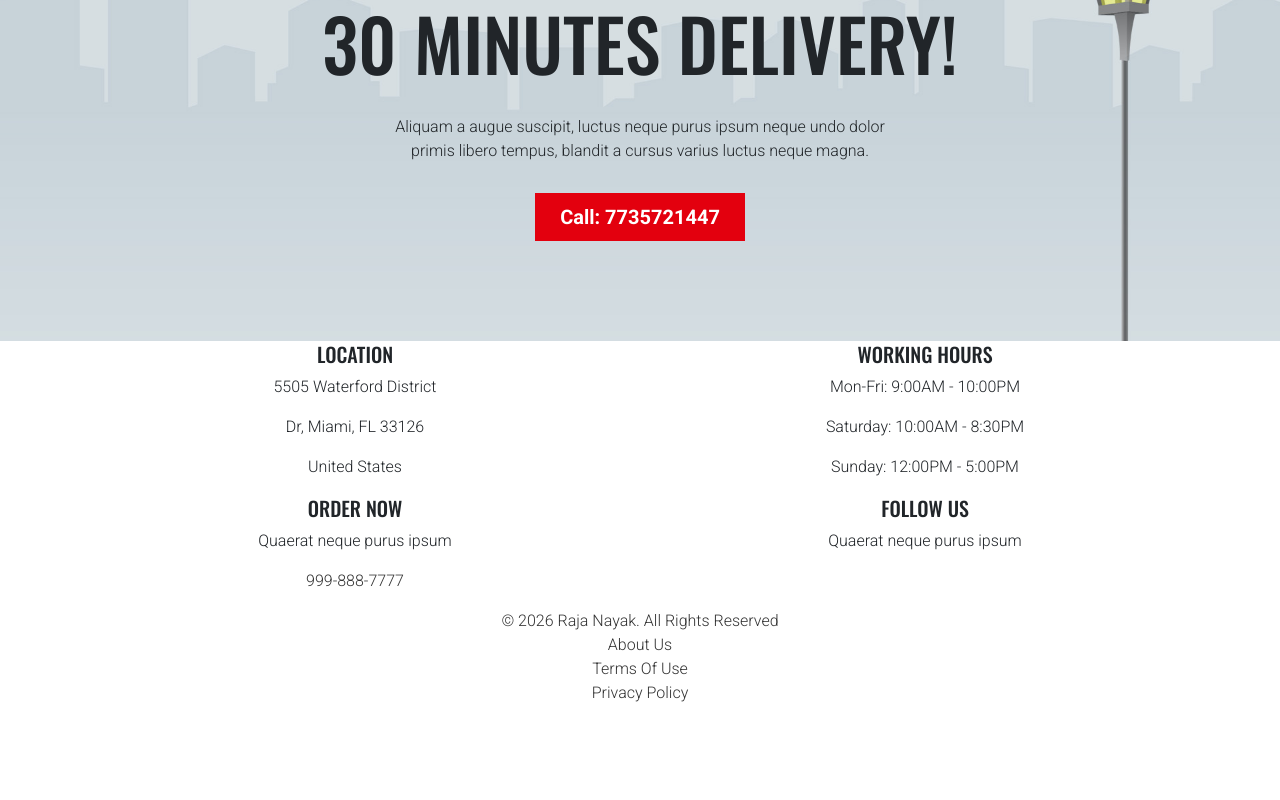
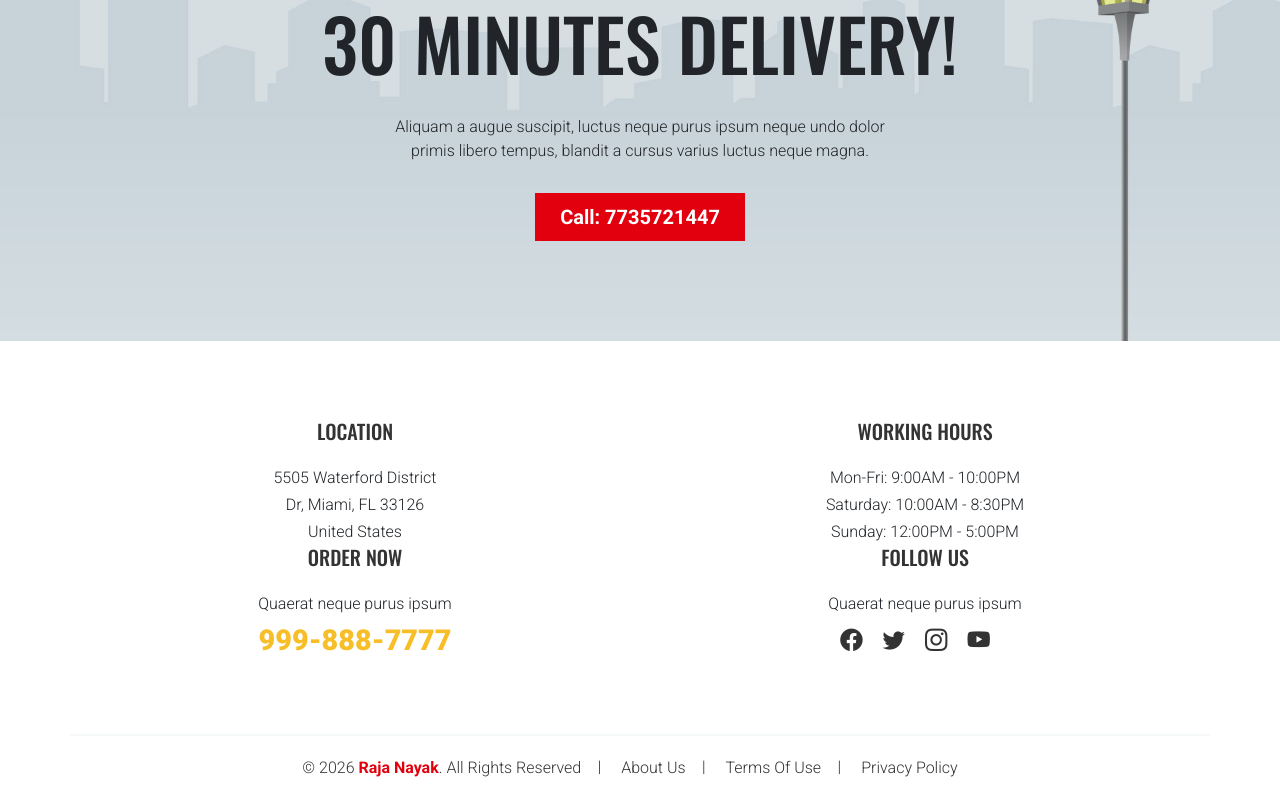
Before and after one commit to rjn45/React_food_app, a React (Create React App) app: page / in a window 1280 px wide. Shown: the part 6733-7533 px from the top of the page. Before the commit the page ends 7438 px from the top, so only its background shows below. Built offline with nearby package versions, Linux system fonts and the light colour scheme.

Commit message:
Footer added

```diff
--- a/src/component/Layouts/Footer.js
+++ b/src/component/Layouts/Footer.js
@@ -1,9 +1,29 @@
-import React from 'react'
+import React, {useState, useEffect} from 'react';
 import { Container, Row, Carousel, Col } from "react-bootstrap";
 import { Link } from 'react-router-dom';
 
 function Footer (){
+  //Scroll State
+  const [isVisible, setIsVisible] = useState(false);
+  const scrollTop = () => {
+    window.scrollTo({
+      top: 0,
+      behavior: "smooth",
+    });
+  };
+
+  const listenToScroll = () => {
+    let heightToHidden = 250;
+    const windowScroll = document.body.scrollTop || document.documentElement.scrollTop;
+
+    windowScroll > heightToHidden ? setIsVisible(true) : setIsVisible(false);
+  }
+
+  useEffect(()=>{
+    window.addEventListener("scroll", listenToScroll);
+  });
   return (
+    <>
     <footer>
       <Container>
         <Row>
@@ -41,22 +61,22 @@ function Footer (){
               <ul className='list-unstyled text-center mt-2'>
                 <li>
                   <Link to="/">
-                    <i className='bi-bi-facebook'></i>
+                    <i class='bi bi-facebook'></i>
                   </Link>
                 </li>
                 <li>
                   <Link to="/">
-                    <i className='bi-bi-twitter'></i>
+                    <i class='bi bi-twitter'></i>
                   </Link>
                 </li>
                 <li>
                   <Link to="/">
-                    <i className='bi-bi-instagram'></i>
+                    <i class='bi bi-instagram'></i>
                   </Link>
                 </li>
                 <li>
                   <Link to="/">
-                    <i className='bi-bi-youtube'></i>
+                    <i class='bi bi-youtube'></i>
                   </Link>
                 </li>
               </ul>
@@ -87,7 +107,15 @@ function Footer (){
         </Row>
       </Container>
     </footer>
-  )
+
+    {/* Scroll To Top */}
+    {isVisible && (
+      <div className='scroll_top' onClick={scrollTop}>
+        <i class="bi bi-arrow-up"></i>
+      </div>
+    )}
+    </>
+  );
 }
 
 export default Footer
--- a/src/styles/HomeStyle.css
+++ b/src/styles/HomeStyle.css
@@ -349,6 +349,82 @@
     font-weight: 700;
 }
 
+/* Home Footer */
+footer{
+    padding-top: 80px;
+}
+footer h5{
+    color: var(--light-black);
+    line-height: 1;
+    margin-bottom: 25px;
+}
+footer p{
+    margin-bottom: 3px;
+    font-size: 1rem;
+}
+footer .calling{
+    font-size: 1.8rem;
+    font-weight: 800;
+    color: var(--yellow);
+}
+
+footer ul li{
+    display: inline-block;
+    margin-right: 20px;
+    font-size: 1.4rem;
+    cursor: pointer;
+}
+
+footer .copy_right{
+    border-top: 2px solid var(--light-grey);
+    margin-top: 60px;
+    padding: 20px 0;
+}
+
+footer .copy_right ul li span{
+    color: var(--light-red);
+    font-weight: 600;
+}
+
+footer .copy_right ul li{
+    font-size: 1rem;
+    padding: 0 10px;
+    position: relative;
+}
+
+footer .copy_right ul li:after{
+    content: "|";
+    padding-left: 11px;
+    position: absolute;
+    top: -1px;
+    right: -10px;
+}
+footer .copy_right ul li:last-child:after{
+    display: none;
+}
+
+/* Scroll Top */
+.scroll_top{
+    position: fixed;
+    right: 30px;
+    bottom: 30px;
+    z-index: 99;
+    cursor: pointer;
+    width: 2.7rem;
+    height: 2.7rem;
+    line-height: 3rem;
+    text-align: center;
+    background: var(--light-red);
+    border-radius: 10%;
+}
+
+.scroll_top i{
+    text-align: center;
+    font-size: 1.5rem;
+    color: var(--white);
+}
+
+
 /* Media Query Mobiles */
 
 @media (max-width: 1200px){
```
